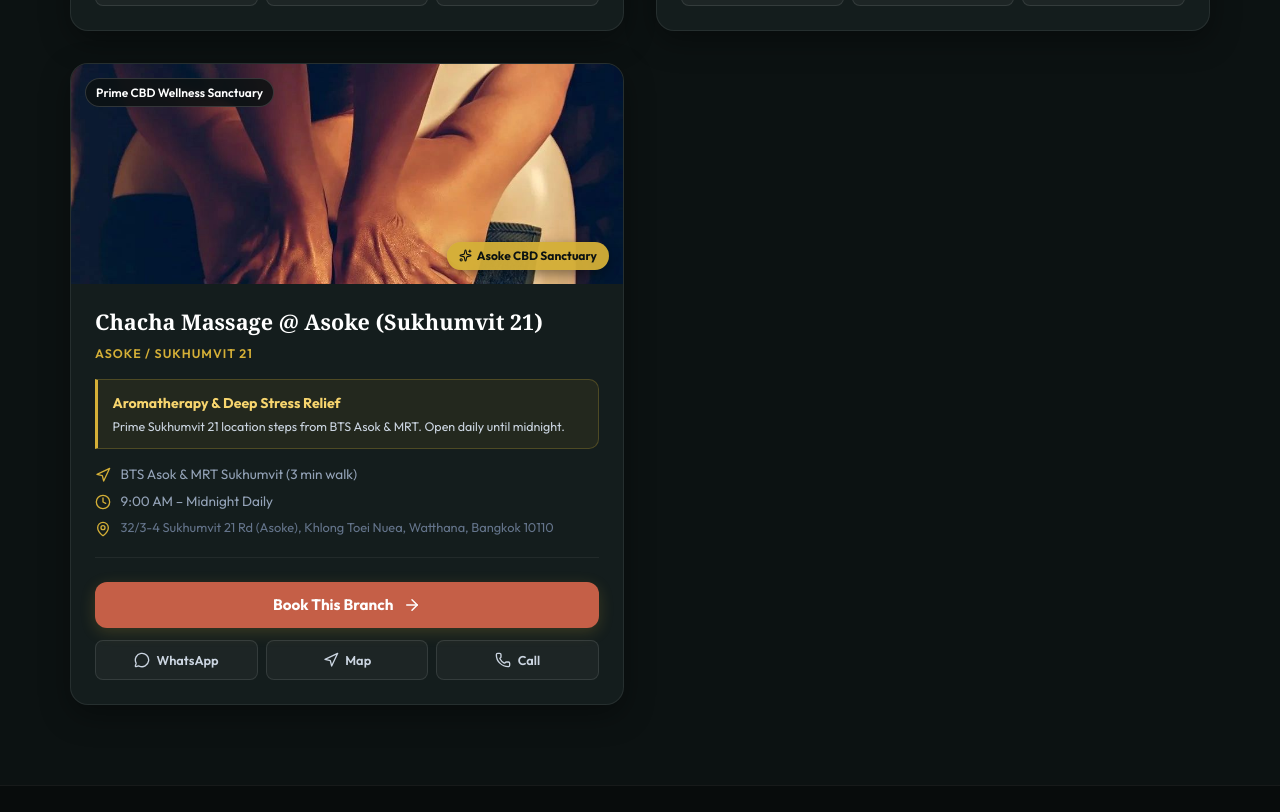
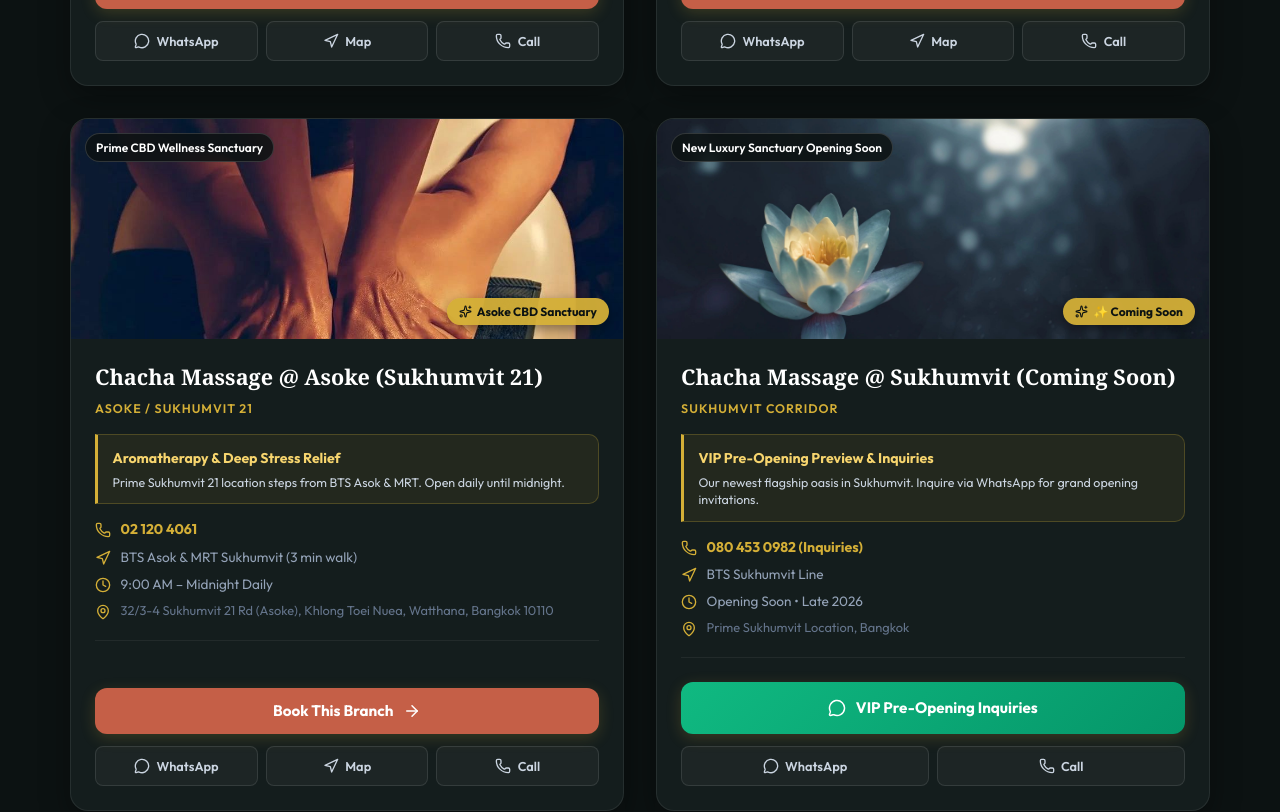
Before and after one commit to desix32/chacha-massage-modern, a React (Vite) app: page / in a window 1280 px wide. Shown: the part 1860-2672 px from the top of the page. Built offline with nearby package versions, Linux system fonts and the light colour scheme.

Commit message:
feat: add coming soon branch card, display explicit direct phone numbers across all cards and footer

```diff
--- a/src/components/Footer.tsx
+++ b/src/components/Footer.tsx
@@ -72,12 +72,16 @@ export const Footer: React.FC<FooterProps> = ({ onSelectBranch, onOpenBooking })
             <h4 className="footer-col-title">Hours & Contact</h4>
             <div className="footer-contact-info">
               <p><strong>Open Daily:</strong> 9:00 AM – Midnight</p>
-              <p>
-                <strong>Central Phone:</strong><br />
-                <a href="tel:+66804530982" style={{ display: 'inline-flex', alignItems: 'center', gap: '6px' }}>
-                  <Phone size={13} /> +66 80 453 0982
-                </a>
-              </p>
+              <div style={{ margin: '8px 0 12px 0', fontSize: '0.82rem', lineHeight: '1.6' }}>
+                <strong style={{ color: '#d4af37', display: 'flex', alignItems: 'center', gap: '5px', marginBottom: '4px' }}>
+                  <Phone size={13} /> Direct Branch Lines:
+                </strong>
+                <div>• Soi 13: <a href="tel:+66804530982" style={{ color: '#cbd5e1' }}>080 453 0982</a></div>
+                <div>• Soi 11: <a href="tel:+6620825468" style={{ color: '#cbd5e1' }}>02 082 5468</a> / <a href="tel:+66928285468" style={{ color: '#cbd5e1' }}>092 828 5468</a></div>
+                <div>• Ambassador: <a href="tel:+6622558499" style={{ color: '#cbd5e1' }}>02 255 8499</a></div>
+                <div>• Soi 15: <a href="tel:+6620017659" style={{ color: '#cbd5e1' }}>02 001 7659</a> / <a href="tel:+66816965982" style={{ color: '#cbd5e1' }}>081 696 5982</a></div>
+                <div>• Asoke (21): <a href="tel:+6621204061" style={{ color: '#cbd5e1' }}>02 120 4061</a></div>
+              </div>
               <a
                 href="https://wa.me/66804530982?text=Hello%20Chacha%20Massage,%20I%20would%20like%20to%20inquire%20about%20a%20booking."
                 target="_blank"
--- a/src/components/LandingPortal.css
+++ b/src/components/LandingPortal.css
@@ -320,6 +320,21 @@
   color: #64748b;
 }
 
+.portal-phone-text-link {
+  color: #d4af37;
+  font-size: 0.88rem;
+  font-weight: 700;
+  text-decoration: none;
+  transition: all 0.2s ease;
+  display: inline-flex;
+  align-items: center;
+}
+
+.portal-phone-text-link:hover {
+  color: #ffffff;
+  text-decoration: underline;
+}
+
 /* Actions */
 .portal-card-actions {
   margin-top: auto;
--- a/src/components/LandingPortal.tsx
+++ b/src/components/LandingPortal.tsx
@@ -110,6 +110,18 @@ export const LandingPortal: React.FC<LandingPortalProps> = ({ onSelectBranch })
                   {/* Key Metadata */}
                   <div className="portal-details-list">
                     <div className="portal-detail-row">
+                      <Phone size={16} className="detail-icon" />
+                      <a
+                        href={`tel:${branch.phoneRaw}`}
+                        className="portal-phone-text-link"
+                        onClick={e => e.stopPropagation()}
+                        title={`Direct Phone: ${branch.phone}`}
+                      >
+                        <strong>{branch.phone}</strong>
+                      </a>
+                    </div>
+
+                    <div className="portal-detail-row">
                       <Navigation size={16} className="detail-icon" />
                       <span>{branch.bts}</span>
                     </div>
@@ -127,6 +139,18 @@ export const LandingPortal: React.FC<LandingPortalProps> = ({ onSelectBranch })
 
                   {/* Card Actions */}
                   <div className="portal-card-actions" onClick={e => e.stopPropagation()}>
+                    {branch.isComingSoon ? (
+                      <a
+                        href={branch.whatsappUrl}
+                        target="_blank"
+                        rel="noopener noreferrer"
+                        className="btn btn-primary portal-enter-btn portal-coming-soon-btn"
+                        style={{ background: 'linear-gradient(135deg, #10b981 0%, #059669 100%)', color: '#fff', border: 'none' }}
+                      >
+                        <MessageCircle size={18} />
+                        <span>VIP Pre-Opening Inquiries</span>
+                      </a>
+                    ) : (
                       <button
                         type="button"
                         className="btn btn-primary portal-enter-btn"
@@ -135,6 +159,7 @@ export const LandingPortal: React.FC<LandingPortalProps> = ({ onSelectBranch })
                         <span>{t('book_this_branch')}</span>
                         <ArrowRight size={18} />
                       </button>
+                    )}
 
                     <div className="portal-secondary-links">
                       <a
@@ -148,6 +173,7 @@ export const LandingPortal: React.FC<LandingPortalProps> = ({ onSelectBranch })
                         <span>{t('nav_whatsapp')}</span>
                       </a>
 
+                      {!branch.isComingSoon && (
                         <a
                           href={branch.googleMapsUrl}
                           target="_blank"
@@ -158,11 +184,12 @@ export const LandingPortal: React.FC<LandingPortalProps> = ({ onSelectBranch })
                           <Navigation size={16} />
                           <span>{t('get_directions')}</span>
                         </a>
+                      )}
 
                       <a
                         href={`tel:${branch.phoneRaw}`}
                         className="portal-link-btn portal-phone-btn"
-                        title="Direct Call"
+                        title={`Call ${branch.phone}`}
                       >
                         <Phone size={16} />
                         <span>{t('dock_call')}</span>
--- a/src/data/branches.ts
+++ b/src/data/branches.ts
@@ -21,6 +21,7 @@ export interface Branch {
   image: string;
   interiorImages: string[];
   specialOffer?: BranchSpecialOffer;
+  isComingSoon?: boolean;
 }
 
 export const BRANCHES: Branch[] = [
@@ -32,7 +33,7 @@ export const BRANCHES: Branch[] = [
     address: "The Trendy Building, 10/12 Sukhumvit Soi 13, Khlong Toei Nuea, Watthana, Bangkok 10110",
     district: "Sukhumvit 13 / Nana-Asok",
     bts: "BTS Nana / Asok (6 min walk)",
-    phone: "+66 80 453 0982",
+    phone: "080 453 0982",
     phoneRaw: "+66804530982",
     whatsapp: "+66804530982",
     whatsappUrl: "https://wa.me/66804530982?text=Hello%20Chacha%20Massage%20Soi%2013,%20I%20would%20like%20to%20inquire%20about%20booking%20a%20session.",
@@ -54,7 +55,7 @@ export const BRANCHES: Branch[] = [
     address: "717 Sukhumvit Rd (Soi 11), Khlong Toei Nuea, Watthana, Bangkok 10110",
     district: "Nana / Sukhumvit 11",
     bts: "BTS Nana (4 min walk)",
-    phone: "+66 2 082 5468",
+    phone: "02 082 5468 / 092 828 5468",
     phoneRaw: "+6620825468",
     whatsapp: "+66804530982",
     whatsappUrl: "https://wa.me/66804530982?text=Hello%20Chacha%20Massage%20Soi%2011,%20I%20would%20like%20to%20inquire%20about%20booking%20a%20session.",
@@ -76,7 +77,7 @@ export const BRANCHES: Branch[] = [
     address: "Ambassador Hotel Bangkok, 171 Sukhumvit 11 Aly, Bangkok 10110",
     district: "Sukhumvit 11 / Nana",
     bts: "BTS Nana (3 min walk)",
-    phone: "+66 2 255 8499",
+    phone: "02 255 8499",
     phoneRaw: "+6622558499",
     whatsapp: "+66804530982",
     whatsappUrl: "https://wa.me/66804530982?text=Hello%20Chacha%20Massage%20Ambassador,%20I%20would%20like%20to%20inquire%20about%20booking%20a%20session.",
@@ -98,7 +99,7 @@ export const BRANCHES: Branch[] = [
     address: "Next to Night Hotel, 14/3 Sukhumvit 15, Khlong Toei Nuea, Watthana, Bangkok 10110",
     district: "Sukhumvit / Asok",
     bts: "BTS Asok & MRT Sukhumvit (5 min walk)",
-    phone: "+66 81 696 5982",
+    phone: "02 001 7659 / 081 696 5982",
     phoneRaw: "+66816965982",
     whatsapp: "+66816965982",
     whatsappUrl: "https://wa.me/66816965982?text=Hello%20Chacha%20Massage%20Soi%2015,%20I%20would%20like%20to%20inquire%20about%20booking%20a%20session.",
@@ -120,7 +121,7 @@ export const BRANCHES: Branch[] = [
     address: "32/3-4 Sukhumvit 21 Rd (Asoke), Khlong Toei Nuea, Watthana, Bangkok 10110",
     district: "Asoke / Sukhumvit 21",
     bts: "BTS Asok & MRT Sukhumvit (3 min walk)",
-    phone: "+66 2 120 4061",
+    phone: "02 120 4061",
     phoneRaw: "+6621204061",
     whatsapp: "+66804530982",
     whatsappUrl: "https://wa.me/66804530982?text=Hello%20Chacha%20Massage%20Asoke,%20I%20would%20like%20to%20inquire%20about%20booking%20a%20session.",
@@ -133,5 +134,28 @@ export const BRANCHES: Branch[] = [
       highlight: "Aromatherapy & Deep Stress Relief",
       promoText: "Prime Sukhumvit 21 location steps from BTS Asok & MRT. Open daily until midnight."
     }
+  },
+  {
+    id: "sukhumvit-coming-soon",
+    name: "Chacha Massage @ Sukhumvit (Coming Soon)",
+    shortName: "Coming Soon",
+    tagline: "New Luxury Sanctuary Opening Soon",
+    address: "Prime Sukhumvit Location, Bangkok",
+    district: "Sukhumvit Corridor",
+    bts: "BTS Sukhumvit Line",
+    phone: "080 453 0982 (Inquiries)",
+    phoneRaw: "+66804530982",
+    whatsapp: "+66804530982",
+    whatsappUrl: "https://wa.me/66804530982?text=Hello%20Chacha%20Massage,%20I%20would%20like%20to%20inquire%20about%20the%20new%20Sukhumvit%20branch%20opening.",
+    hours: "Opening Soon • Late 2026",
+    googleMapsUrl: "https://maps.google.com/?q=Sukhumvit+Bangkok",
+    image: "./images/about-wellbeing.jpg",
+    interiorImages: ["./images/about-wellbeing.jpg", "./images/photoshoot/private-suite-bed.jpg", "./images/gallery-7.jpg"],
+    isComingSoon: true,
+    specialOffer: {
+      badge: "✨ Coming Soon",
+      highlight: "VIP Pre-Opening Preview & Inquiries",
+      promoText: "Our newest flagship oasis in Sukhumvit. Inquire via WhatsApp for grand opening invitations."
+    }
   }
 ];
```
Lines whose indentation alone changed are shown as unchanged.
